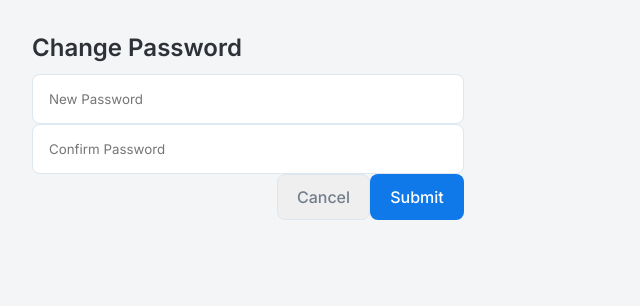
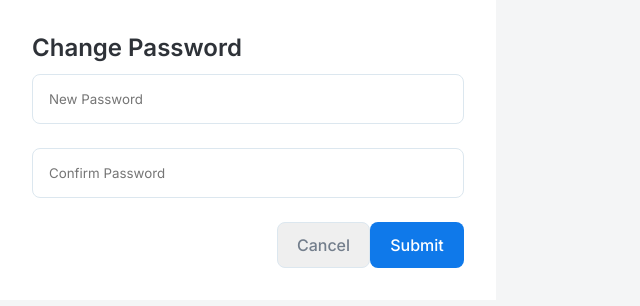
Before and after one commit to RaindiMGE/Merodi_Admin, a Next.js app: page / in a window 1280 px wide. Shown: the top 306 px of the page, without its empty margins (0-640 px from the left). Built offline with nearby package versions, Linux system fonts and the light colour scheme.

Commit message:
fix/changePassword

```diff
--- a/app/Components/ChangePassword/ChangePassword.module.scss
+++ b/app/Components/ChangePassword/ChangePassword.module.scss
@@ -10,6 +10,12 @@
   flex-direction: column;
   align-items: flex-start;
   gap: 10px;
+  background: #FFF;
+}
+.formGap{
+  display: flex;
+  flex-direction: column;
+  gap: 24px;
 }
 
 .changeMainPassword {
@@ -80,6 +86,5 @@
 }
 .endButtons {
   display: flex;
-  flex-direction: row;
-  float: inline-end;
+  justify-content: flex-end;
 }
--- a/app/Components/ChangePassword/ChangePassword.tsx
+++ b/app/Components/ChangePassword/ChangePassword.tsx
@@ -27,7 +27,9 @@ const ChangePassword: React.FC<ChangePasswordProps> = ({ userId }) => {
   return (
     <div className={styles.changePassword}>
       <h2 className={styles.changeMainPassword}>Change Password</h2>
-      <form onSubmit={handleSubmit}>
+      <form
+      className={styles.formGap}
+      onSubmit={handleSubmit}>
         <label>
           <input
             className={styles.passwordHolder}
```
